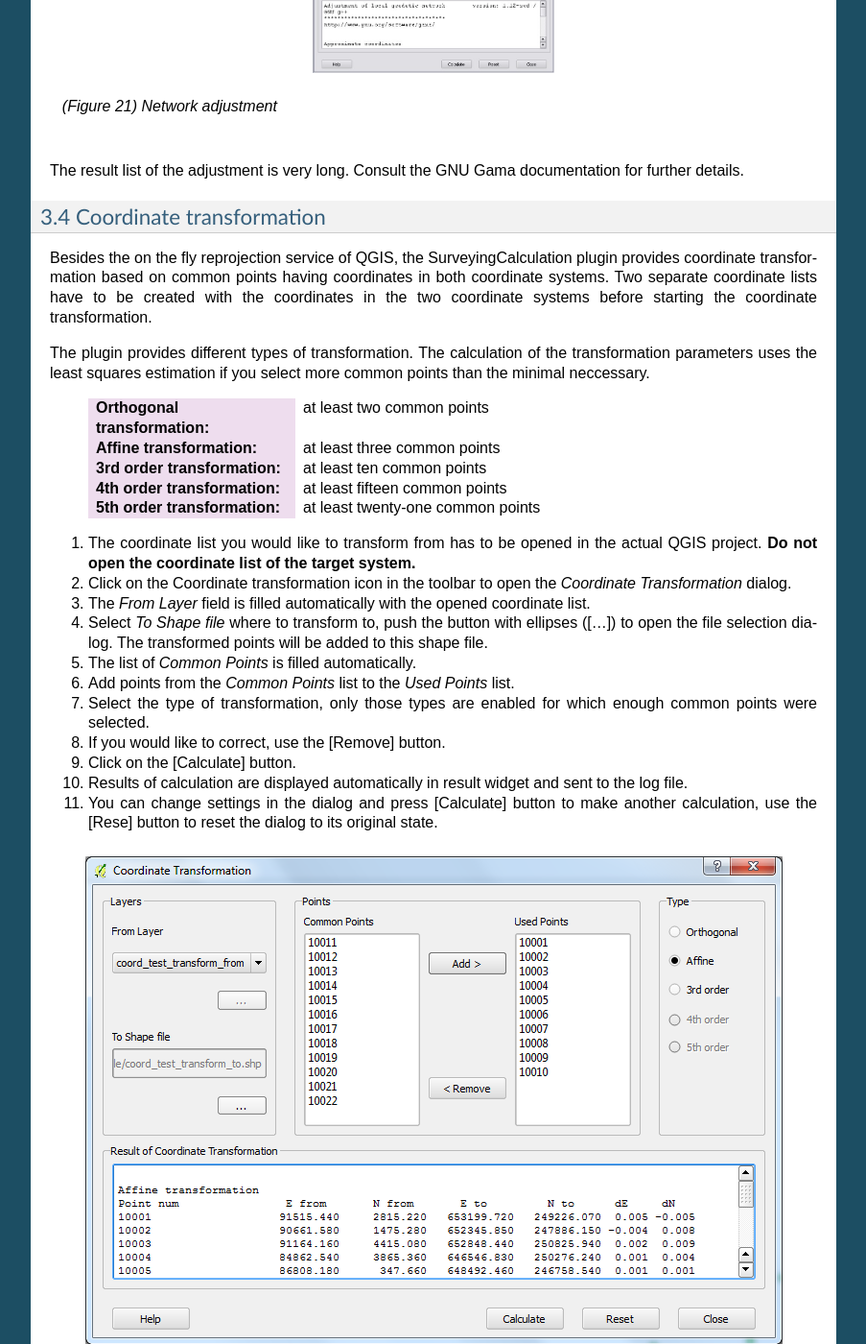
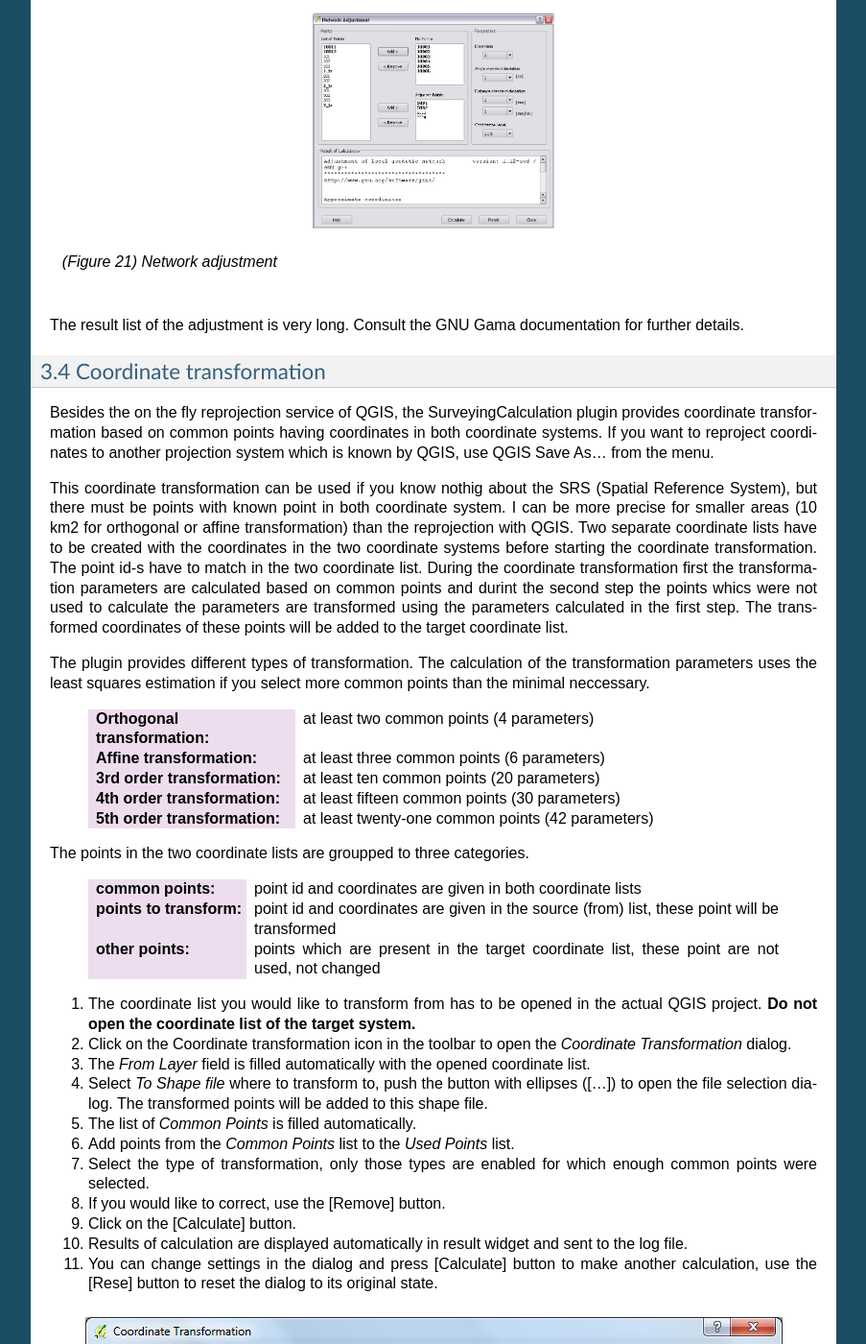
Before and after one commit to zsiki/ls, a Sphinx documentation site: the page built from doc/source/usersguide.rst, in a window 1280 px wide and 1400 px high, scrolled down 18086 px. Shown: the whole window at 96% size, without its empty margins (198-1101 px from the left). Built offline with Sphinx 7.4.7, drawn with Linux system fonts in a browser that asks for light colours; some of the changed text lies outside the part shown.

Commit message:
reviewed and extended

```diff
--- a/doc/source/usersguide.rst
+++ b/doc/source/usersguide.rst
@@ -163,13 +163,16 @@
 
 The plugin uses standard QGIS data sets, only the name of them is plugin
 specific and there are obligatory columns in these data sets. QGIS project files
-can also be used to save your working environment.
+can also be used to save and reload your working environment.
 
 1.4.1 Coordinate lists
 ++++++++++++++++++++++
 
 Most of the cases you need an open coordinate list to have known points for the
-calculations and to store calculated coordinates into. The name of the
+calculations and to store calculated coordinates into.
+The coordinate list is a QGIS point vector layer with specific columns.
+All point coordinates in a coordinate list have to be in the same Coordinate
+Refference System (CRS). The name of the
 coordinate lists must start with *coord\_* and have to contain some obligatory
 columns (column names and types are mandatory):
 
@@ -200,8 +203,8 @@
         :th:          target height or instrument height in station record
         :pc:          point code
 
-You musn't change the name of columns or erase them, but you can add new columns
-to the table. The first *id* column is used to define the order of the
+You musn't change the name of columns or erase them, but you can add new
+columns to the table. The first *id* column is used to define the order of the
 observation records.
 
 A fieldbook contains two different record types, station and observation
@@ -496,6 +499,13 @@
 3 Surveying Calculations
 ~~~~~~~~~~~~~~~~~~~~~~~~
 
+The calculation part of the plugin is divided into four parts. The *Single
+calculations* part contains all calculations for a single point (orientation,
+radial survey, intersection, reserction, free station). Traversing calculations
+are in the second group, different types of traverse lines are supported
+(closed, link and open traverse). Network adjustment is in the third group and
+coordinate transformations in the fourth group.
+
 3.1 Single Point Calculations
 :::::::::::::::::::::::::::::
 
@@ -505,7 +515,8 @@
 using trigonometric formulas.
 
 All calculations can be repeated, the last calculated values will be stored,
-the previous values are lost.
+the previous values are lost. The results of the previous calculations are
+available in the log file.
 
 A SurveyingCalculation plugin maintains a log file, a simple text file. The
 details of calculations are written to the log. The location of the log file
@@ -715,15 +726,38 @@
 3.4 Coordinate transformation
 :::::::::::::::::::::::::::::
 
-Besides the on the fly reprojection service of QGIS, the SurveyingCalculation plugin provides coordinate transformation based on common points having coordinates in both coordinate systems. Two separate coordinate lists have to be created with the coordinates in the two coordinate systems before starting the coordinate transformation.
+Besides the on the fly reprojection service of QGIS, the SurveyingCalculation
+plugin provides coordinate transformation based on common points having
+coordinates in both coordinate systems. If you want to reproject coordinates to
+another projection system which is known by QGIS, use QGIS :mnu:`Save As...`
+from the menu.
+
+This coordinate transformation can be used if you know nothig about the SRS
+(Spatial Reference System), but there must be points with known point in both
+coordinate system. I can be more precise for smaller areas (10 km2 for
+orthogonal or affine transformation) than the reprojection with QGIS.
+Two separate coordinate lists have to be created with the coordinates in the
+two coordinate systems before starting the coordinate transformation. The point
+id-s have to match in the two coordinate list.
+During the coordinate transformation first the transformation parameters are
+calculated based on common points and durint the second step the points whics
+were not used to calculate the parameters are transformed using the parameters
+calculated in the first step. The transformed coordinates of these points will
+be added to the target coordinate list.
 
 The plugin provides different types of transformation. The calculation of the transformation parameters uses the least squares estimation if you select more common points than the minimal neccessary.
 
-    :Orthogonal transformation: at least two common points
-    :Affine transformation: at least three common points
-    :3rd order transformation: at least ten common points
-    :4th order transformation: at least fifteen common points
-    :5th order transformation: at least twenty-one common points
+    :Orthogonal transformation: at least two common points (4 parameters)
+    :Affine transformation: at least three common points (6 parameters)
+    :3rd order transformation: at least ten common points (20 parameters)
+    :4th order transformation: at least fifteen common points (30 parameters)
+    :5th order transformation: at least twenty-one common points (42 parameters)
+
+The points in the two coordinate lists are groupped to three categories.
+
+    :common points: point id and coordinates are given in both coordinate lists
+    :points to transform: point id and coordinates are given in the source (from) list, these point will be transformed
+    :other points: points which are present in the target coordinate list, these point are not used, not changed
 
 #. The coordinate list you would like to transform from has to be opened in the actual QGIS project. **Do not open the coordinate list of the target system.**
 #. Click on the Coordinate transformation icon in the toolbar to open the *Coordinate Transformation* dialog.
@@ -788,7 +822,7 @@
 If the given divider line does not intersect the polygon border, the plugin will extend the line.
 You can give a divider line outside the selected polygon, in this case only parallel division is available in the *Area Division* dialog.
 
-6 Plot
+5 Plot
 ~~~~~~
 
 This utility was added to the plugin for the ability to plot land parcels or other polygon type features automatically.
@@ -799,7 +833,7 @@
 
 Templates can be created by the print composer of QGIS (:mnu:`Save as template` from the menu). Look at the QGIS documentation for help.
 
-6.1 Plot by Template
+5.1 Plot by Template
 ::::::::::::::::::::
 
 With *Plot by template* command you can plot the actual map view at the given scale.
@@ -864,7 +898,7 @@
 
    *(Figure 28) Batch plotting - Open in composer view*
 
-7 Localization
+6 Localization
 ~~~~~~~~~~~~~~
 
 The messages, the text labels of the dialog can be translated to your language.
@@ -882,7 +916,7 @@
 language in not available for the plugin. You cannot change the language in the plugin, only in QGIS. The QGIS language can be changed from the menu
 :mnu:`Settings/Options`, select the *Locale* tab.
 
-7.1 Add a new language to the plugin
+6.1 Add a new language to the plugin
 ::::::::::::::::::::::::::::::::::::
 
 If you cannot find the message file of your language in the *i18n* directory,
@@ -894,7 +928,7 @@
 
     cp en.ts fr.ts
 
-7.2 Translation
+6.2 Translation
 :::::::::::::::
 
 Open the prepared new message file with Qt Linguist (Figure 29).
```
Also changed, not shown: other parts of doc/source/usersguide.rst (+1 -1 lines).
